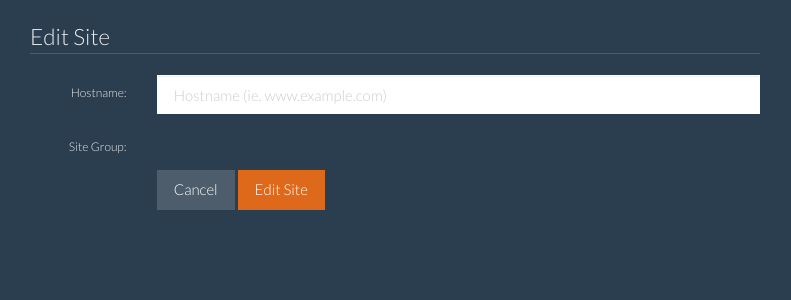
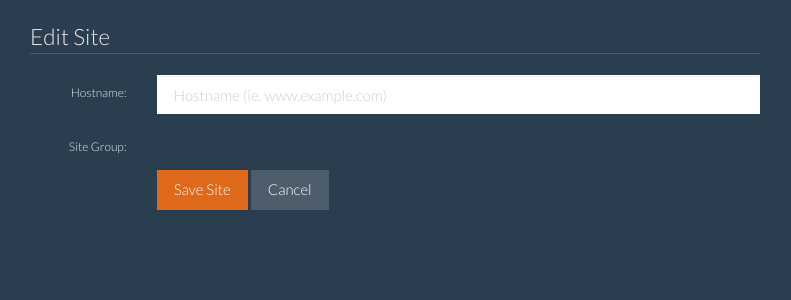
Before and after one commit to tykling/sslscout, a Django app: template src/sslscout/templates/site_edit.html in a window 1280 px wide. Shown: the part 40-340 px from the top of the page, without its empty margins (55-846 px from the left). Run offline with Django 3.2, Linux system fonts and the light colour scheme; the template is opened without the code that fills it, so the values that code supplies are empty; some libraries are stand-ins or nearby versions.

Commit message:
working on sites

```diff
--- a/src/sslscout/templates/site_details.html
+++ b/src/sslscout/templates/site_details.html
@@ -38,8 +38,10 @@
                                     <td>
                                         <a href="/checkresults/{{cr.id}}/" class="btn btn-info">Details</a>
                                     </td>
-                                </td>
+                                </tr>
+                                {% endfor %}
                             </tbody>
                         </table>
+                        {% endif %}
                     </div>
                     {% endblock content %}
--- a/src/sslscout/templates/site_edit.html
+++ b/src/sslscout/templates/site_edit.html
@@ -27,8 +27,8 @@
 
                                 <div class="form-group">
                                     <div class="col-lg-10 col-lg-offset-2">
+                                        <button type="submit" class="btn btn-primary">Save Site</button>
                                         <a href="/sites/" class="btn btn-default">Cancel</a>
-                                        <button type="submit" class="btn btn-primary">Edit Site</button>
                                     </div>
                                 </div>
                             </fieldset>
--- a/src/sslscout/views.py
+++ b/src/sslscout/views.py
@@ -185,7 +185,7 @@ def site_delete(request, siteid):
 @login_required
 def site_details(request, siteid):
     ### if this site doesn't exist or is not owned by this user, return 404
-    site = get_object_or_404(Site, id=siteid, user=request.user)
+    site = get_object_or_404(Site, id=siteid, sitegroup__user=request.user)
 
     return render(request, 'site_details.html', {
         'site': site,
```
